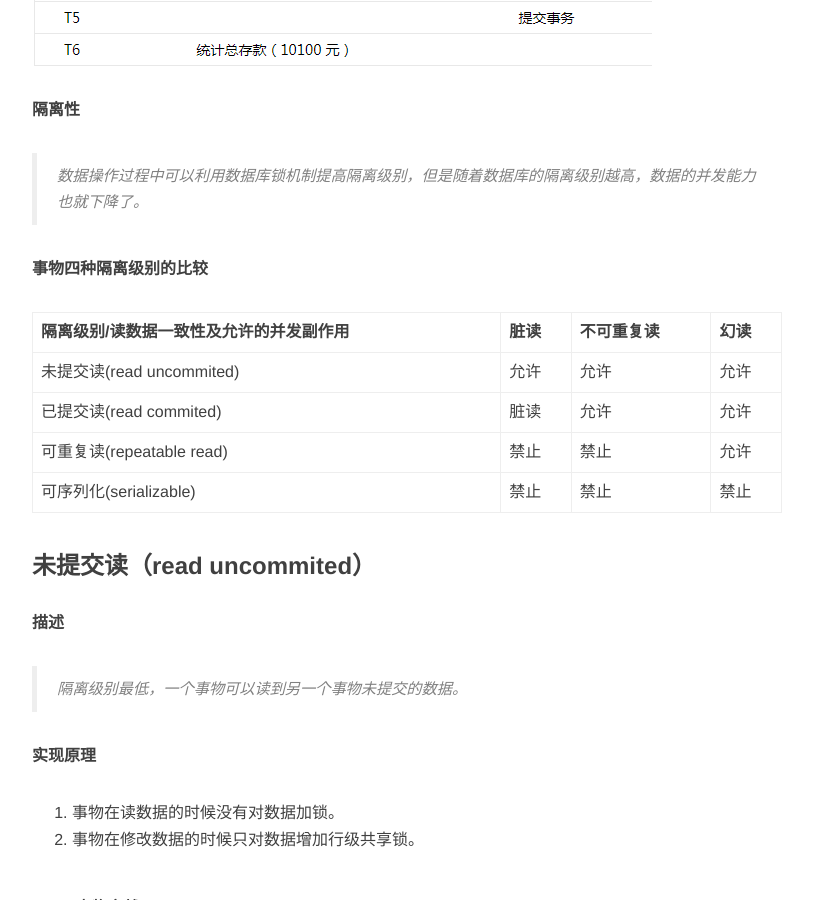
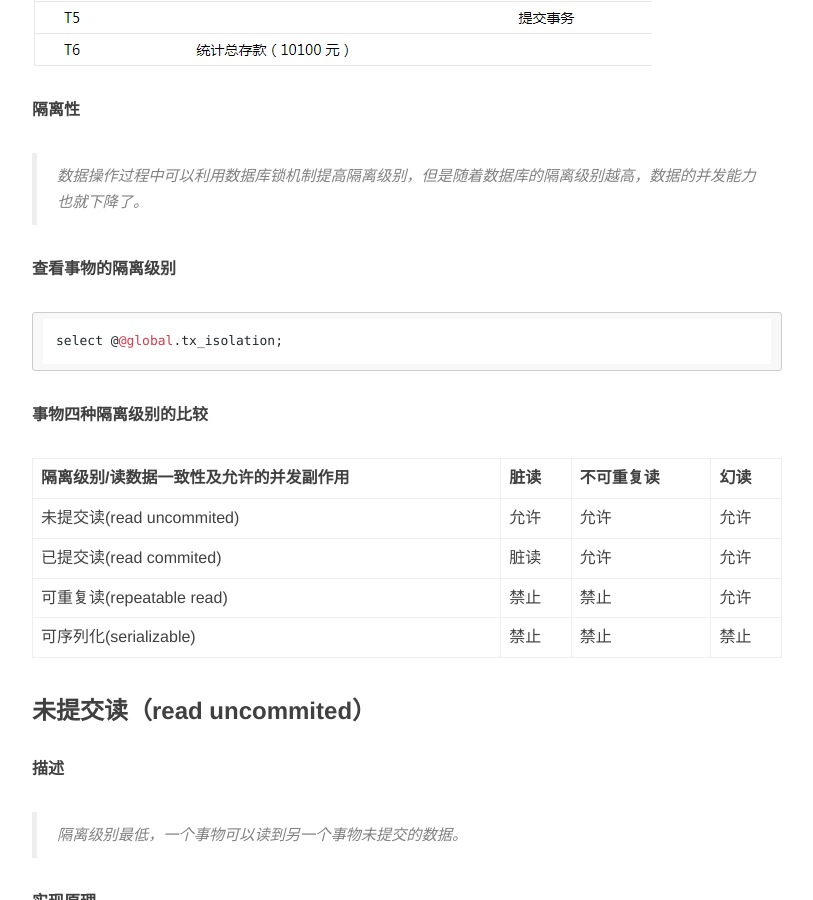
Before and after one commit to ZhouJianBoPro/ZhouJianBoPro.github.io, a Jekyll site: the page built from _posts/2018-03-21-isolation-level.md, in a window 1280 px wide and 900 px high, scrolled down 1746 px. Shown: the whole window, without its empty margins (233-1046 px from the left). Built offline with Jekyll 4.4.1, drawn with Linux system fonts in a browser that asks for light colours; nearby versions of some CDN libraries; comment, search, counter and statistics services are not loaded.

Commit message:
defalut commit；

````diff
--- a/_posts/2018-03-21-isolation-level.md
+++ b/_posts/2018-03-21-isolation-level.md
@@ -25,6 +25,11 @@ description: 深入分析事物的隔离级别。
 
 **隔离性**
 > 数据操作过程中可以利用数据库锁机制提高隔离级别，但是随着数据库的隔离级别越高，数据的并发能力也就下降了。
+
+**查看事物的隔离级别**
+```$xslt
+select @@global.tx_isolation;
+```
 
 **事物四种隔离级别的比较**
 
````
